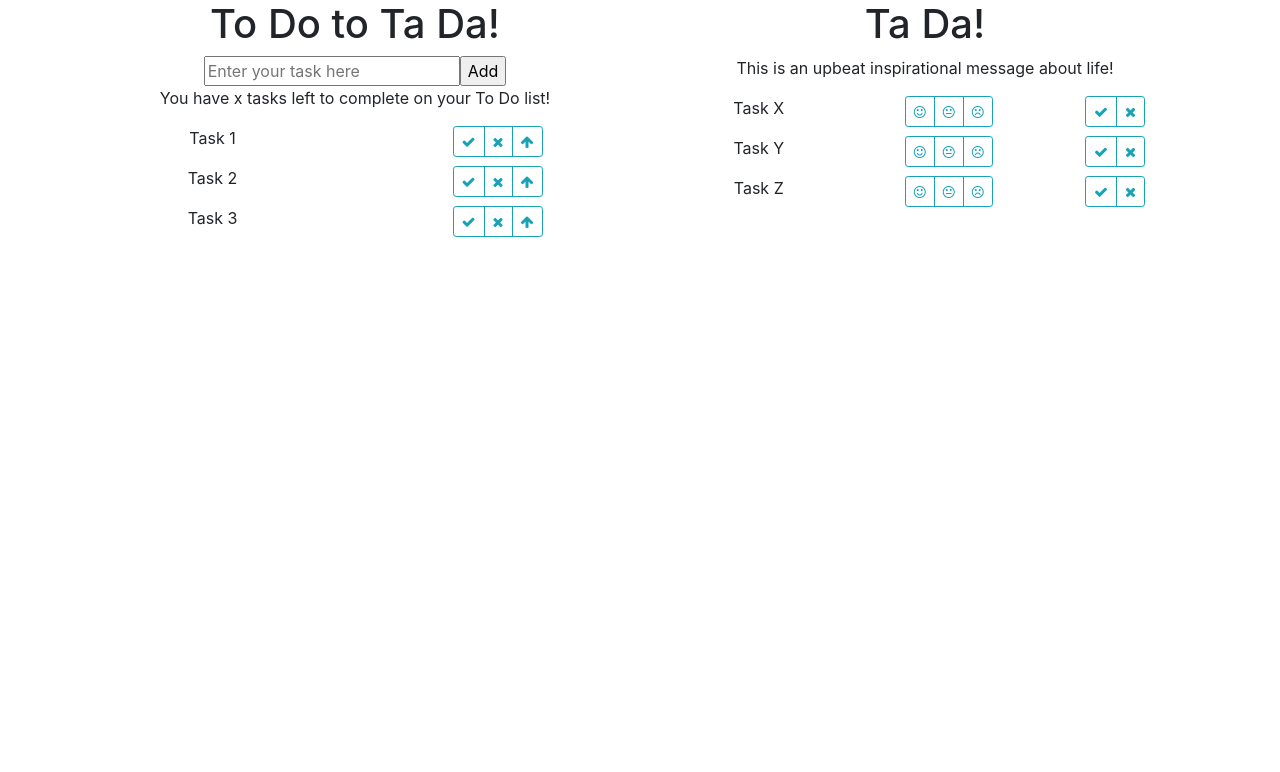
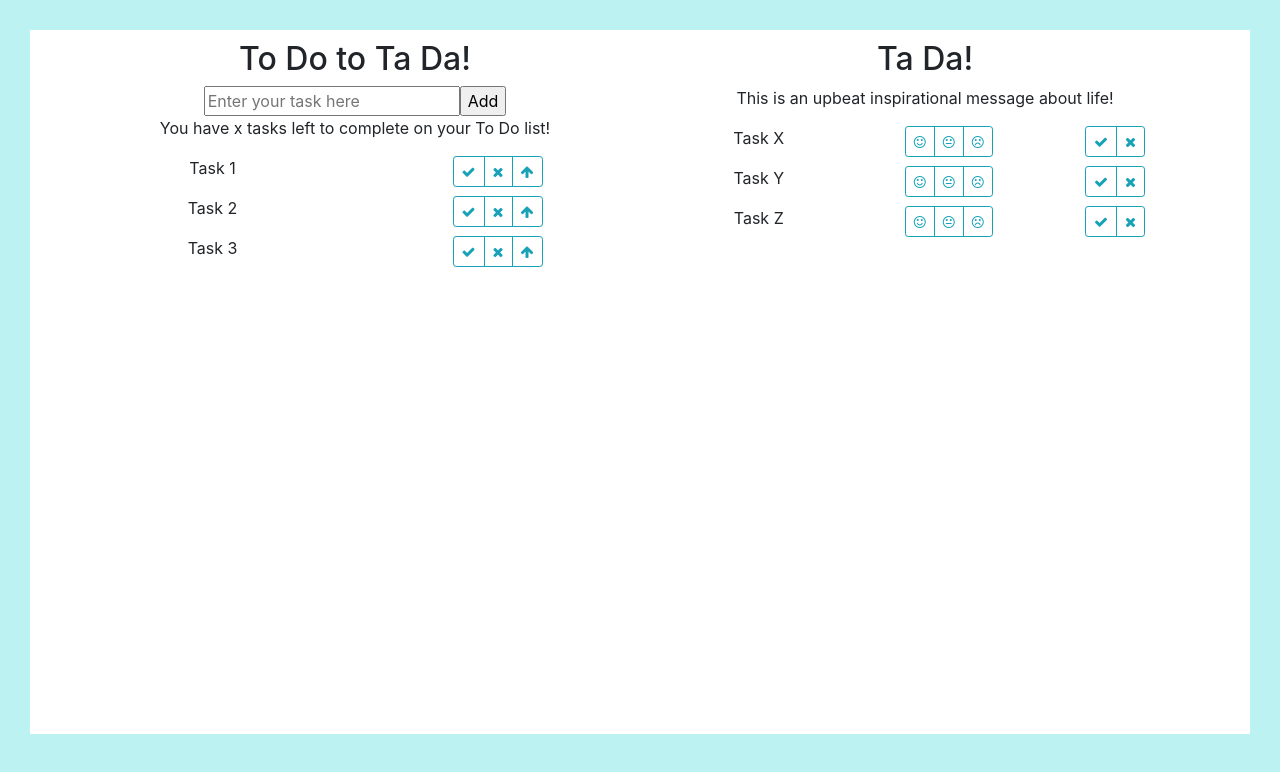
Before and after one commit to nicholajaneriley/React-To-Do-Ta-Da, a React (Create React App) app: page / in a window 1280 px wide. Shown: the top 772 px of the page. Built offline with nearby package versions, Linux system fonts and the light colour scheme.

Commit message:
Added css for background & h2

```diff
--- a/src/App.css
+++ b/src/App.css
@@ -1,6 +1,4 @@
-.App {
-  text-align: center;
-}
+
 
 .App-logo {
   height: 40vmin;
@@ -24,3 +22,18 @@
 .ta-da {
   min-width: 340px;
 }
+
+body {
+  background-color: rgba(120, 230, 230, 0.493);
+  text-align: center;
+}
+
+.App{
+  background-color: white;
+  margin: 30px;
+  min-height: 88vh;
+}
+
+h2 {
+  margin-top: 10px;
+}
--- a/src/App.js
+++ b/src/App.js
@@ -31,7 +31,6 @@ function App() {
         </div>
       </div>
     </div>
-
   );
 }
 
--- a/src/Header.js
+++ b/src/Header.js
@@ -3,7 +3,7 @@ import React from 'react';
 class Header extends React.Component {
     render () {
         return (
-            <h1>{this.props.header}</h1>
+            <h2>{this.props.header}</h2>
         )
     }
 }
```
